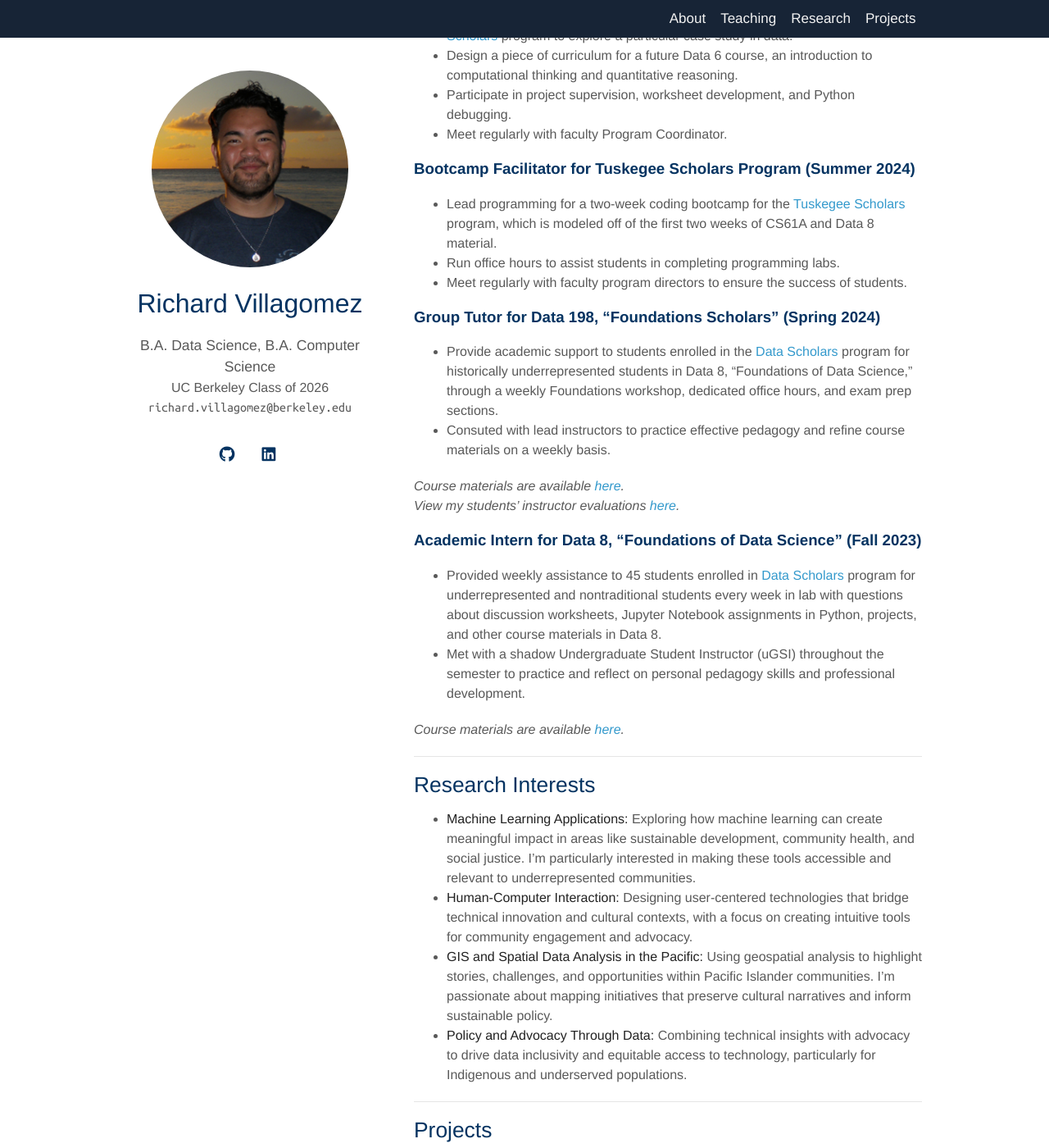
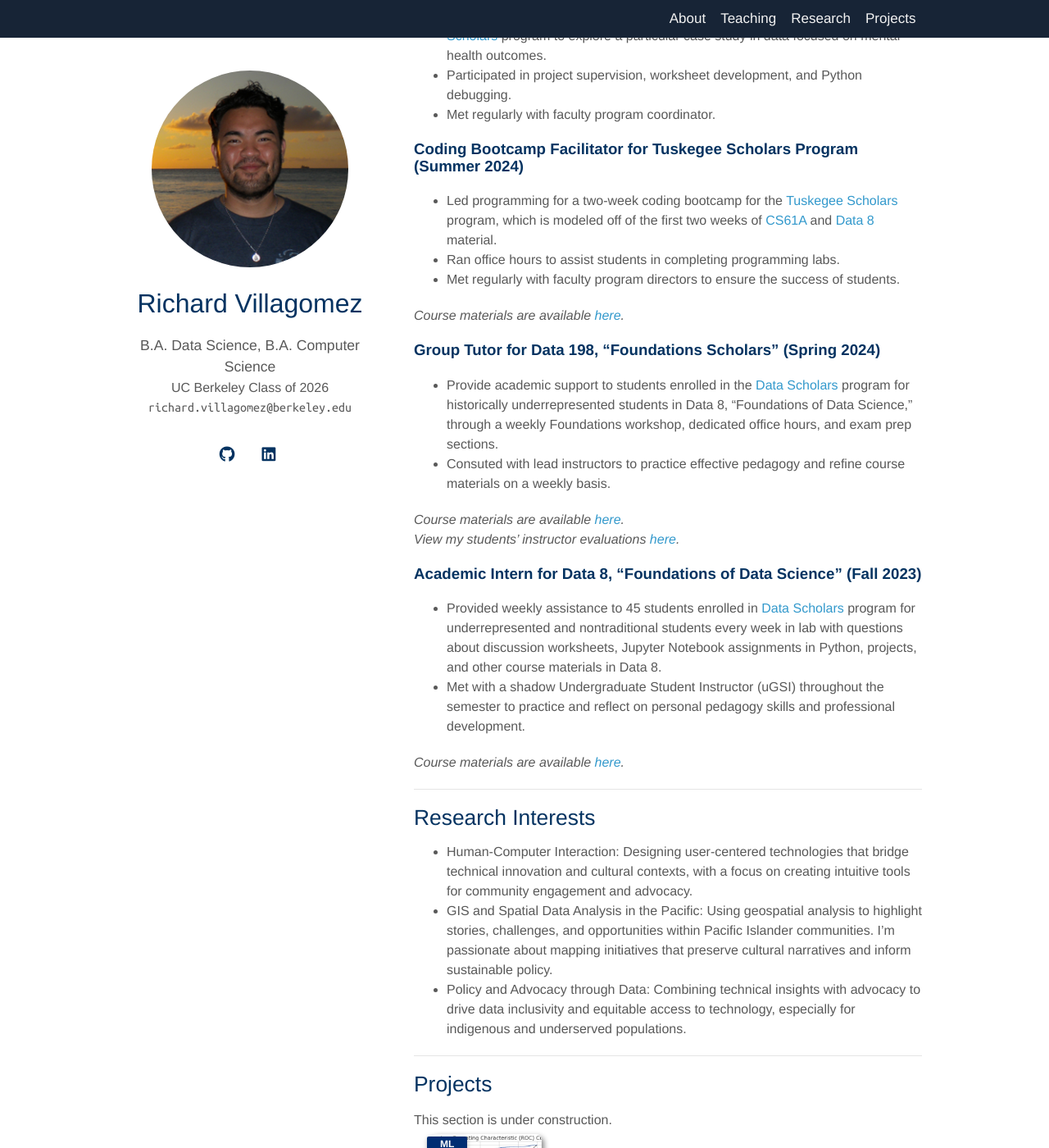
Before and after one commit to richardvillagomez/richardvillagomez.github.io, a Jekyll site: the page built from index.md, in a window 1280 px wide and 1400 px high, scrolled down 967 px. Shown: the whole window at 82% size. Built offline with Jekyll 4.4.1, drawn with Linux system fonts in a browser that asks for light colours; nearby versions of some CDN libraries; a style sheet for code colours, icons or effects is not loaded; our own code applies the rules of GitHub Pages for plain Markdown files; some of the changed text lies outside the part shown.

Commit message:
more updartes!

```diff
--- a/index.md
+++ b/index.md
@@ -4,9 +4,9 @@ layout: homepage
 
 ## About
 
-Hi! I’m Richard, a junior from the [Northern Mariana Islands](https://www.britannica.com/place/Northern-Mariana-Islands) studying CS and Data Science at [UC Berkeley](https://www.berkeley.edu/). My interests lie at the intersection of data science, software engineering, and user-experience design, with a focus on creating accessible, inclusive, and impactful technology. As a Pacific Islander in these fields, I aim to lead data-driven projects focused on sustainable development and social impact across the Pacific.
+Hi! I’m Richard, a junior from the [Northern Mariana Islands](https://www.britannica.com/place/Northern-Mariana-Islands) studying Computer Science and Data Science at [UC Berkeley](https://www.berkeley.edu/). My interests lie at the intersection of data analytics, software engineering, and user-experience design, with a focus on creating accessible, inclusive, and impactful technology. As a Pacific Islander in these fields, I aim to lead data-driven projects focused on sustainable development and social impact across the Pacific.
 
-Beyond my academics and research, I am dedicated to finding innovative ways to make data science education accessible to everyone. As a UGSI for [Data 8, "Foundations of Data Science,"](https://www.data8.org/sp24/) I lead weekly discussions for around 30 students, hold office hours for over 350 students, and guide labs to ensure understanding of Python and Jupyter Notebook. For further details on my teaching experience, please visit the [teaching](https://richardvillagomez.github.io/#teaching) section.
+Beyond my academics and research, I am dedicated to finding ways to make computing and data science education more accessible. As an Undergraduate Student Instructor for [Data 8, "Foundations of Data Science,"](https://www.data8.org/sp25/) I lead weekly discussions for around 30 students, hold office hours for over 350 students, and guide labs to ensure understanding of Python and Jupyter Notebook. For further details on my teaching experience, please visit the [teaching](https://richardvillagomez.github.io/#teaching) section.
 
 Please feel free to feel reach out to me via [email](mailto:richard.villagomez@berkeley.edu) or [LinkedIn](https://www.linkedin.com/in/richard-villagomez/)!
 
@@ -25,20 +25,21 @@ Please feel free to feel reach out to me via [email](mailto:richard.villagomez@b
   computational thinking, and real-world relevance into all instructional materials.
 
 _Course materials are available [here](http://www.data8.org/)._ <br>
-_View my students' instructor evaluations [here](https://drive.google.com/file/d/1gRE9-BvYlLQd6CyzyjwZn5bfK8KoUIdL/view)._
+_View my Fall '24 teaching materials [here](https://bit.ly/data8-fa24-richard)._
 
-### Research, Pedagogy, and Discovery Assistant Facilitator for Tuskegee Scholars Program (Summer 2024)
+### Research Assistant Facilitator for Tuskegee Scholars Program (Summer 2024)
 
-- Work together with a group of 3-4 Tuskegee students within the [Tuskegee Scholars](https://cdss.berkeley.edu/news/uc-berkeley-and-tuskegee-university-announce-data-science-partnership) program to explore a particular case study in data.
-- Design a piece of curriculum for a future Data 6 course, an introduction to computational thinking and quantitative reasoning.
-- Participate in project supervision, worksheet development, and Python debugging.
-- Meet regularly with faculty Program Coordinator.
+- Worked together with a group of 4 Tuskegee students within the [Tuskegee Scholars](https://cdss.berkeley.edu/news/uc-berkeley-and-tuskegee-university-announce-data-science-partnership) program to explore a particular case study in data focused on mental health outcomes.
+- Participated in project supervision, worksheet development, and Python debugging.
+- Met regularly with faculty program coordinator.
 
-### Bootcamp Facilitator for Tuskegee Scholars Program (Summer 2024)
+### Coding Bootcamp Facilitator for Tuskegee Scholars Program (Summer 2024)
 
-- Lead programming for a two-week coding bootcamp for the [Tuskegee Scholars](https://cdss.berkeley.edu/news/uc-berkeley-and-tuskegee-university-announce-data-science-partnership) program, which is modeled off of the first two weeks of CS61A and Data 8 material.
-- Run office hours to assist students in completing programming labs.
-- Meet regularly with faculty program directors to ensure the success of students.
+- Led programming for a two-week coding bootcamp for the [Tuskegee Scholars](https://cdss.berkeley.edu/news/uc-berkeley-and-tuskegee-university-announce-data-science-partnership) program, which is modeled off of the first two weeks of [CS61A]("https://cs61a.org") and [Data 8]("https://data8.org) material.
+- Ran office hours to assist students in completing programming labs.
+- Met regularly with faculty program directors to ensure the success of students.
+
+_Course materials are available [here]("https://data6.org/su24-tuskegee/bootcamp/")._
 
 ### Group Tutor for Data 198, "Foundations Scholars" (Spring 2024)
 
@@ -59,10 +60,9 @@ _Course materials are available [here](http://www.data8.org/fa23/)._
 
 ## Research Interests
 
-- **Machine Learning Applications:** Exploring how machine learning can create meaningful impact in areas like sustainable development, community health, and social justice. I’m particularly interested in making these tools accessible and relevant to underrepresented communities.
-- **Human-Computer Interaction:** Designing user-centered technologies that bridge technical innovation and cultural contexts, with a focus on creating intuitive tools for community engagement and advocacy.
-- **GIS and Spatial Data Analysis in the Pacific:** Using geospatial analysis to highlight stories, challenges, and opportunities within Pacific Islander communities. I’m passionate about mapping initiatives that preserve cultural narratives and inform sustainable policy.
-- **Policy and Advocacy Through Data:** Combining technical insights with advocacy to drive data inclusivity and equitable access to technology, particularly for Indigenous and underserved populations.
+- Human-Computer Interaction: Designing user-centered technologies that bridge technical innovation and cultural contexts, with a focus on creating intuitive tools for community engagement and advocacy.
+- GIS and Spatial Data Analysis in the Pacific: Using geospatial analysis to highlight stories, challenges, and opportunities within Pacific Islander communities. I’m passionate about mapping initiatives that preserve cultural narratives and inform sustainable policy.
+- Policy and Advocacy through Data: Combining technical insights with advocacy to drive data inclusivity and equitable access to technology, especially for indigenous and underserved populations.
 
 ---
 
```
